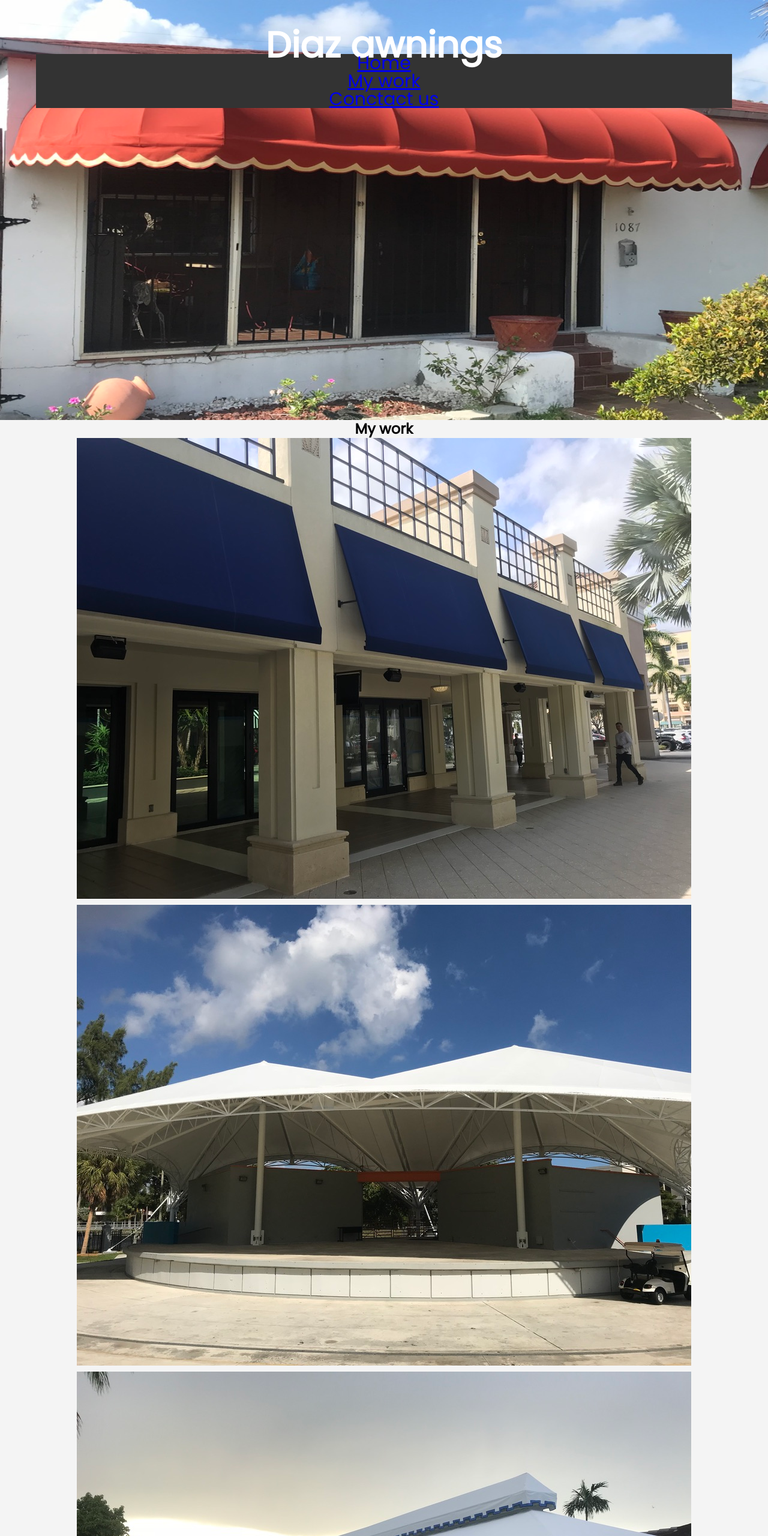
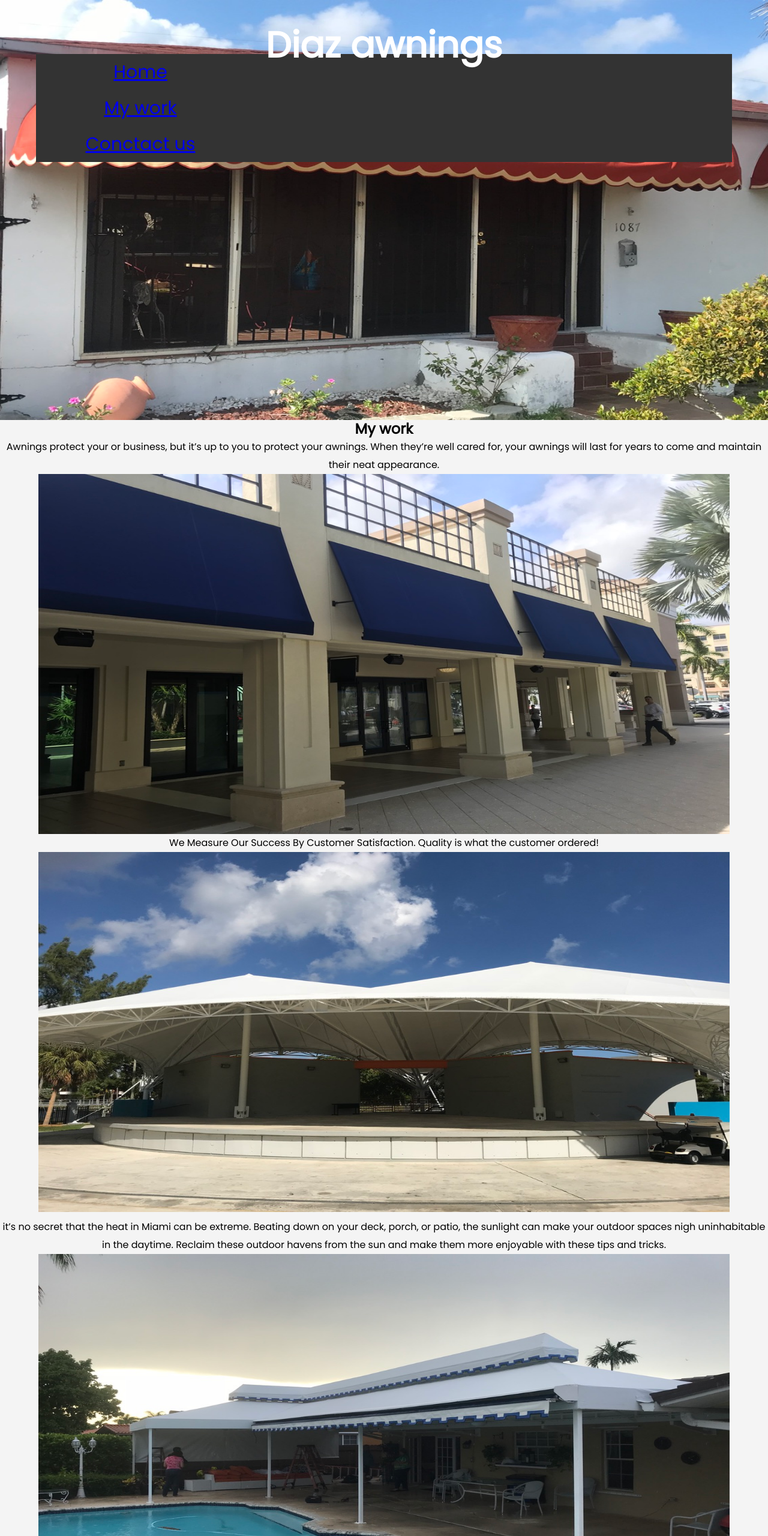
Before and after one commit to dariodiaz485/pagina, a website: page public/contactform.html in a window 1280 px wide. Shown: the top 2560 px of the page at 60% size. Drawn offline with Linux system fonts and the light colour scheme.

Commit message:
last commit

```diff
--- a/public/contactform.html
+++ b/public/contactform.html
@@ -23,25 +23,33 @@
         <h2 class="section__title section__title--work">My work</h2>
 
         <div>
+            <p>Awnings protect your or business, but it’s up to you to protect your awnings. When they’re well cared for, your awnings will last for years to come and maintain their neat appearance.</p>
             <a href="#" class="portfolio__item">
               <img src="foto1.jpeg" alt="" class="awnings__img" />
             </a>
             </div>
             <div>
+                <p>We Measure Our Success By Customer Satisfaction. Quality is what the customer ordered!</p>
                 <a href="#" class="portfolio__item">
-                  <img src="foto2.jpeg" alt="" class="awnings__img" />
+                  <img src="foto2.jpeg" alt="" class="awnings" />
                 </a>
                 </div>
                 <div>
+                    <p>it’s no secret that the heat in Miami can be extreme. Beating down on your deck, porch, or patio, the sunlight can make your outdoor spaces nigh uninhabitable in the daytime. Reclaim these outdoor havens from the sun and make them more enjoyable with these tips and tricks.</p>
                     <a href="#" class="portfolio__item">
-                      <img src="foto3.jpeg" alt="" class="awnings__img" />
+                      <img src="foto3.jpeg" alt="" class="awnings__foto" />
                     </a>
                     </div>
                     <div>
+                        <p>Commercial awnings can give your business a much-needed facelift and make it instantly more recognizable. They also create more comfortable spaces for patrons to sit outdoors. We can create custom awnings with your logo on it and match the interior of your building.</p>
                         <a href="#" class="portfolio__item">
-                          <img src="foto4.jpeg" alt="" class="awnings__img" />
+                          <img src="foto6.jpeg" alt="" class="awnings__imagen" />
                         </a>
                         </div>
+
+        <div>
+            <p></p>
+        </div>
 
   </body>
   <footer>
@@ -58,6 +66,7 @@
                 <td>email</td>
                 <td >dario8876@icloud.com</td>
               </tr>
+              <h1>Hablamos Español</h1>
               <tr>
                 <td>Phonde number </td>
                 <td>786 445 7339</td>
--- a/public/css/style.css
+++ b/public/css/style.css
@@ -90,3 +90,37 @@
   color: white;
   font-size: 30px;
 }
+li {
+  padding: 15px;
+  width: 30%;
+  height: 30%;
+  border-radius: 20px;
+}
+
+.awnings__img {
+  display: block;
+  margin-left: auto;
+  margin-right: auto;
+  width: 90%;
+  height: 600px;
+}
+
+.awnings {
+  width: 90%;
+  height: 600px;
+}
+
+.awnings__foto {
+  width: 90%;
+  height: 600px;
+}
+
+.awnings__imagen {
+  width: 90%;
+  height: 600px;
+}
+
+.contact-right {
+  position: relative;
+  right: 1;
+}
```
Also changed, not shown: public/foto6.jpeg (added).
